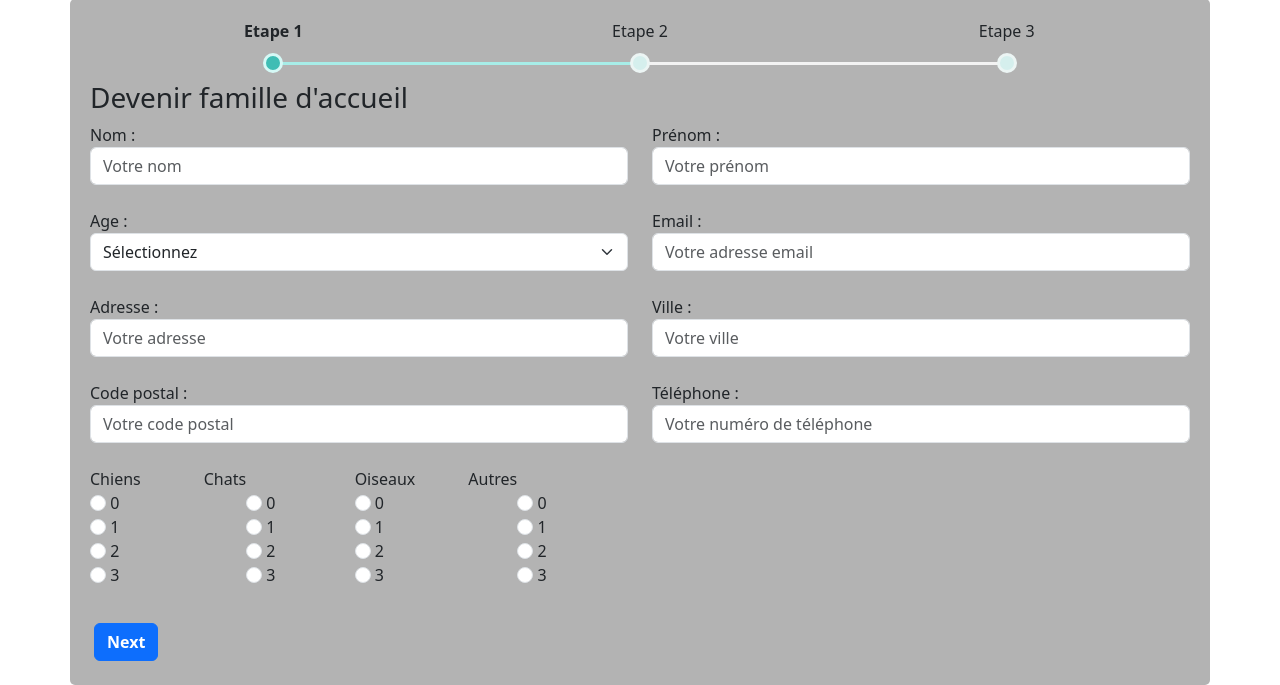
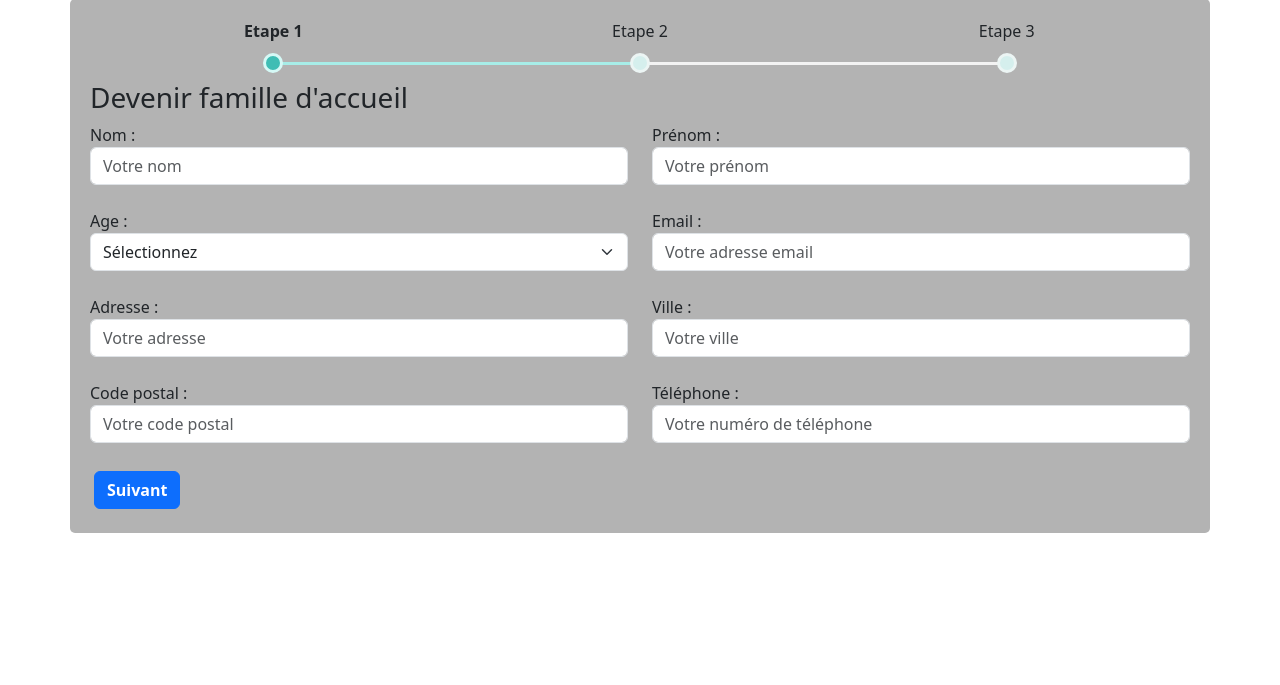
Before and after one commit to Akina1507/adopt-kitty, a CodeIgniter app: page /database/Famille1/step1 in a window 1280 px wide. Shown: the part 171-856 px from the top of the page. After the commit the page ends 704 px from the top, so only its background shows below. Run offline with CodeIgniter, Linux system fonts and the light colour scheme.

Commit message:
Pop up etape 3 + btn envoyer ok

```diff
--- a/application/views/form/step1.php
+++ b/application/views/form/step1.php
@@ -72,102 +72,8 @@
                             <h6 class="error_form_red"><?= form_error('tel_user'); ?></h6>
                         </div>
 
-                        <div class="col-md-6 mb-3 d-flex justify-content-center" id="animaux_radio_div">
-    <div class="animaux_radio">
-        <label for="chiens_radio">Chiens</label>
-        <div class="row">
-            <div class="col-md-6 mb-3">
-                <input class="form-check-input required-radio" type="radio" name="chiens_radio" id="chiens_radio_0" value="0" required>
-                <label class="form-check-label" for="chiens_radio_0">0</label>
-
-                <input class="form-check-input required-radio" type="radio" name="chiens_radio" id="chiens_radio_1" value="1">
-                <label class="form-check-label" for="chiens_radio_1">1</label>
-
-                <input class="form-check-input required-radio" type="radio" name="chiens_radio" id="chiens_radio_2" value="2">
-                <label class="form-check-label" for="chiens_radio_2">2</label>
-
-                <input class="form-check-input required-radio" type="radio" name="chiens_radio" id="chiens_radio_3" value="3">
-                <label class="form-check-label" for="chiens_radio_3">3</label>
-            </div>
-        </div>
-    </div>
-
-    <h6 class="error_form_red"><?= form_error('chiens_radio'); ?></h6>
-
-<!-- Répétez la structure similaire pour les autres types d'animaux -->
-
-
-<div>
-    <div class="d-flex justify-content-center">
-        <label for="chats_radio">Chats</label>
-
-        <div class="row">
-            <div class="col-md-6">
-                <br>
-                <input class="form-check-input" type="radio" name="chats_radio" id="chats_radio_0" value="0" required>
-                <label class="form-check-label" for="chats_radio_0">0</label>
-
-                <input class="form-check-input" type="radio" name="chats_radio" id="chats_radio_1"value="1">
-                <label class="form-check-label" for="chats_radio_1">1</label>
-
-                <input class="form-check-input" type="radio" name="chats_radio" id="chats_radio_2" value="2">
-                <label class="form-check-label" for="chats_radio_2">2</label>
-
-                <input class="form-check-input" type="radio" name="chats_radio" id="chats_radio_3" value="3">
-                <label class="form-check-label" for="chats_radio_3">3</label>
-            </div>
-        </div>
-        <h6 class="error_form_red"><?= form_error('chats_radio'); ?></h6>
-    </div>
-    </div>
-
-
-
-    <div>
-    <label for="oiseaux_radio">Oiseaux</label>
-    <div class="row">
-            <div class="col-md-6">
-                <input class="form-check-input" type="radio" name="oiseaux_radio" id="oiseaux_radio_0" value="0" required>
-                <label class="form-check-label" for="oiseaux_radio_0">0</label>
-
-                <input class="form-check-input" type="radio" name="oiseaux_radio" id="oiseaux_radio_1" value="1">
-                <label class="form-check-label" for="oiseaux_radio_1">1</label>
-
-                <input class="form-check-input" type="radio" name="oiseaux_radio" id="oiseaux_radio_2" value="2">
-                <label class="form-check-label" for="oiseaux_radio_2">2</label>
-
-                <input class="form-check-input" type="radio" name="oiseaux_radio" id="oiseaux_radio_3" value="3">
-                <label class="form-check-label" for="oiseaux_radio_3">3</label>
-            </div>
-        </div>
-        </div>
-        <h6 class="error_form_red"><?= form_error('oiseaux_radio'); ?></h6>
-
-
-
-
-
-        <label for="autres_radio">Autres</label>
-        <div class="row">
-            <div class="col-md-6">
-                <br>
-                <input class="form-check-input" type="radio" name="autres_radio" id="autres_radio_0" value="0" required>
-                <label class="form-check-label" for="autres_radio_0">0</label>
-
-                <input class="form-check-input" type="radio" name="autres_radio" id="autres_radio_1" value="1">
-                <label class="form-check-label" for="autres_radio_1">1</label>
-
-                <input class="form-check-input" type="radio" name="autres_radio" id="autres_radio_2" value="2">
-                <label class="form-check-label" for="autres_radio_2">2</label>
-
-                <input class="form-check-input" type="radio" name="autres_radio" id="autres_radio_3" value="3">
-                <label class="form-check-label" for="autres_radio_3">3</label>
-            </div>
-        </div>
-        <h6 class="error_form_red"><?= form_error('autres_radio'); ?></h6>
-    </div>
                         <div class="d-flex btn-row">
-                            <button class="btn btn-primary fw-bold m-1" id="nextBtn" onclick="nextPrev(1)" type="button">Next</button>
+                            <button class="btn btn-primary fw-bold m-1" id="nextBtn" onclick="nextPrev(1)" type="button">Suivant</button>
                         </div>
                     </div>
                 </div>
@@ -294,8 +200,8 @@
                         </div>
 
                         <div class="d-flex btn-row">
-                            <button class="btn btn-primary fw-bold m-1" id="prevBtn" onclick="nextPrev(-1)" type="button">Previous</button>
-                            <button class="btn btn-primary fw-bold m-1" id="nextBtn" onclick="nextPrev(1)" type="button">Next</button>
+                            <button class="btn btn-primary fw-bold m-1" id="prevBtn" onclick="nextPrev(-1)" type="button">Précédent</button>
+                            <button class="btn btn-primary fw-bold m-1" id="nextBtn" onclick="nextPrev(1)" type="button">Suivant</button>
                         </div>
 
                     </div>
@@ -372,9 +372,9 @@
                         </div>
                     </div>
                     <div class="d-flex btn-row">
-                        <button class="btn btn-primary fw-bold m-1" id="prevBtn" onclick="nextPrev(-1)" type="button">Previous</button>
-                        <button type="submit">Envoyer</button>
-                    </div>
+                    <button class="btn btn-primary fw-bold m-1" id="prevBtn" onclick="nextPrev(-1)" type="button">Précédent</button>
+                    <button class="btn btn-primary fw-bold m-1" id="submitButton" onclick="submitForm()" type="button">Envoyer</button>
+                        </div>
                 </div>
             </form>
         </div>
--- a/assets/js/test.js
+++ b/assets/js/test.js
@@ -1,3 +1,4 @@
+// Js pour l'animation de la barre entre les étapes
 var currentTab = 0;
 tabShow(currentTab);
 
@@ -22,6 +23,7 @@ function tabShow(n) {
 	}
 }
 
+// Pop up en cas d'echec de validation
 function nextPrev(n) {
 	var x = $(".step");
 	if (n === 1 && !validateForm()) {
@@ -30,7 +32,7 @@ function nextPrev(n) {
 	currentTab += n;
 	tabShow(currentTab);
 }
-
+// Pop-up assigné aux étapes en cas d'échec de validation
 function validateForm() {
 	var currentStep = $(".step").eq(currentTab);
 
@@ -51,6 +53,7 @@ function validateForm() {
 	return isValid;
 }
 
+// Pop up pour l'etape 1 qui enumère chaque input/select
 function validateStep1(currentStep) {
     var nomUser = currentStep.find("input[name='nom_user']").val().trim();
     var prenomUser = currentStep.find("input[name='prenom_user']").val().trim();
@@ -58,15 +61,9 @@ function validateStep1(currentStep) {
     var emailUser = currentStep.find("input[name='email_user']").val().trim();
     var adresseUser = currentStep.find("input[name='adresse_user']").val().trim();
     var villeUser = currentStep.find("input[name='ville_user']").val().trim();
-	var codepostalUser = currentStep
-		.find("input[name='codepostal_user']")
-		.val()
-		.trim();
+    var codepostalUser = currentStep.find("input[name='codepostal_user']").val().trim();
     var telUser = currentStep.find("input[name='tel_user']").val().trim();
-	chiensRadio = currentStep.find("input[name='chiens_radio']").val().trim();
-	chatsRadio = currentStep.find("input[name='chats_radio']").val().trim();
-	oiseauxRadio = currentStep.find("input[name='oiseaux_radio']").val().trim();
-	autresRadio = currentStep.find("input[name='autres_radio']").val().trim();
+
     if (
         nomUser === "" ||
         prenomUser === "" ||
@@ -75,11 +72,7 @@ function validateStep1(currentStep) {
         adresseUser === "" ||
         villeUser === "" ||
         codepostalUser === "" ||
-		telUser === "" ||
-		chiensRadio === "" ||
-		chatsRadio === "" ||
-		oiseauxRadio === "" ||
-		autresRadio === ""
+        telUser === ""
     ) {
         showFieldError(
             currentStep,
@@ -91,6 +84,7 @@ function validateStep1(currentStep) {
     return true;
 }
 
+// Pop up pour l'etape 2 qui enumère chaque input/select
 function validateStep2(currentStep) {
 	var typeLogement = currentStep.find("select[name='type_logement']").val();
 	var exterieurUser = currentStep.find("select[name='exterieur_user']").val();
@@ -141,25 +135,27 @@ function validateStep2(currentStep) {
 
 	return true;
 }
-
+// Pop up pour l'etape 3 qui enumère chaque input/select
 function validateStep3(currentStep) {
     var animauxFamille = currentStep.find("select[name='animaux_famille']").val();
-	var nbrAnimaux = currentStep.find("input[name='nbr_animaux']").val().trim();
-	var othersAnimaux = currentStep.find("input[name='others_animaux']").val();
+    var nbrAnimaux = currentStep.find("select[name='nbr_animaux']").val();
+    var othersAnimaux = currentStep.find("input[name='others_animaux']").val().trim();
     var ageAnimauxVie = currentStep.find("select[name='age_animaux_vie']").val();
-	var detailAnimauxVie = currentStep
-		.find("textarea[name='detail_animaux_vie']")
-		.val()
-		.trim();
+    var detailAnimauxVie = currentStep.find("textarea[name='details_animaux_vie']").val().trim();
     var disponibleVeto = currentStep.find("select[name='disponible_veto']").val();
 
-	if (
-		animauxFamille === "selectionnez" ||
+    var chiensRadio = currentStep.find("input[name='chiens_radio']:checked").val();
+    var chatsRadio = currentStep.find("input[name='chats_radio']:checked").val();
+    var oiseauxRadio = currentStep.find("input[name='oiseaux_radio']:checked").val();
+    var autresRadio = currentStep.find("input[name='autres_radio']:checked").val();
+
+    if (!chiensRadio || !chatsRadio || !oiseauxRadio || !autresRadio ||
+        animauxFamille === "" ||
+        nbrAnimaux === "" ||
         othersAnimaux === "" ||
-		nbrAnimaux === "" ||
         ageAnimauxVie === "" ||
         detailAnimauxVie === "" ||
-		disponibleVeto === "selectionnez"
+        disponibleVeto === ""
     ) {
         showFieldError(
             currentStep,
@@ -171,6 +167,8 @@ function validateStep3(currentStep) {
     return true;
 }
 
+
+// A QUOI SA SERT ? JE SAIS PLUS
 function showFieldError(currentStep, errorMessage) {
 	alert(errorMessage);
 	currentStep.find(".is-invalid").removeClass("is-invalid");
@@ -180,7 +178,7 @@ function showFieldError(currentStep, errorMessage) {
 	currentStep.find(".is-invalid").removeClass("is-invalid");
 	currentStep.find(".error-message").show();
 }
-
+// A QUOI SA SERT ? JE SAIS PLUS
 function showFieldErrors() {
 	var currentStep = $(".step").eq(currentTab);
 	var errorMessages = currentStep.find(".error-message");
@@ -297,7 +295,7 @@ document.addEventListener("DOMContentLoaded", function () {
 	});
 });
 
-//Systeme pour apparaitre/dispparaitre enfants_foyer en fonction nbr_enfants_foyer
+//Systeme pour apparaitre/disparaitre enfants_foyer en fonction nbr_enfants_foyer
 document.addEventListener("DOMContentLoaded", function () {
 	var enfantsFoyerSelect = document.getElementById("enfants_foyer");
 
@@ -317,7 +315,7 @@ document.addEventListener("DOMContentLoaded", function () {
 });
 
 
-/* //Systeme pour apparaitre/dispparaitre animaux_radio en fonction de nbr_animaux
+ //Systeme pour apparaitre/dispparaitre animaux_radio en fonction de nbr_animaux
 // Masquer others_animaux si selectionner,oui,non = que btn radio 0 mais pas 1,2,3
 document.addEventListener("DOMContentLoaded", function () {
     var nbrAnimauxSelect = document.getElementById("nbr_animaux");
@@ -365,6 +363,11 @@ document.addEventListener("DOMContentLoaded", function () {
     }
 });
 
-
-
- */
+//Prioriter a la pop up par rapport au btn envoyer : qui envoie les infos vers la bdd
+// Il verifie si les champs sont remplis avec la pop up et envoie a la bdd
+function submitForm() {
+    if (validateStep3($(".step").eq(2))) {
+        // Le formulaire est valide, vous pouvez soumettre les données à la base de données ici
+        $(".upe-mutistep-form").submit();
+    }
+}
```
Also changed, not shown: other parts of application/views/form/step1.php (+95 -1 lines). Lines whose indentation alone changed are shown as unchanged.
